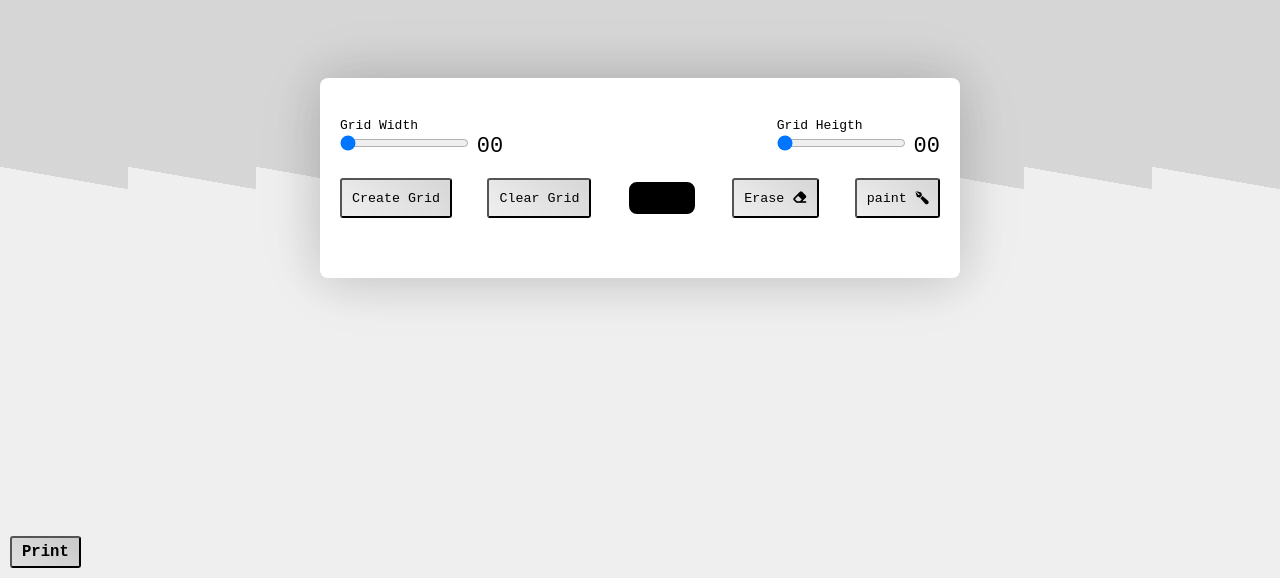
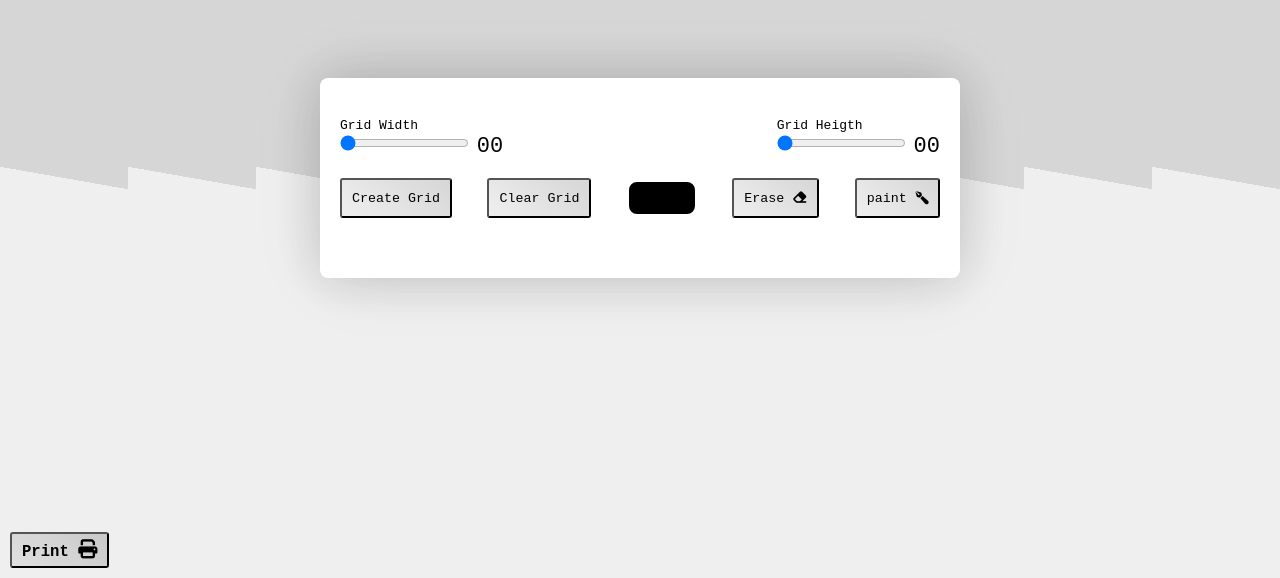
Before and after one commit to Mahmoud-walid/Draw_App, a plain HTML site: page index.htm in a window 1280 px wide. Shown: the part 222-800 px from the top of the page. Drawn offline with Linux system fonts and the light colour scheme.

Commit message:
Draw_App_V1.1

```diff
--- a/index.htm
+++ b/index.htm
@@ -39,7 +39,10 @@
       <div class="container" id="elementToPrint"></div>
       <div id="circle" class="circle"></div>
     </div>
-    <button id="printButton">Print</button>
+    <button id="printButton">
+      Print
+      <i class="fa-solid fa-print"></i>
+    </button>
 
     <script src="public/js/kinet.js"></script>
     <script src="public/js/kinet.min.js"></script>
```
